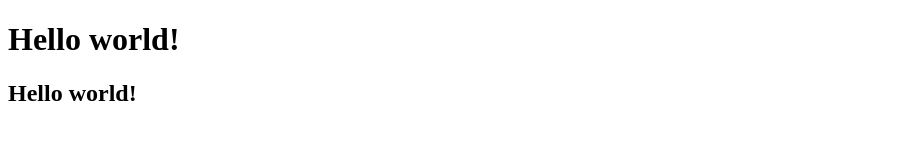
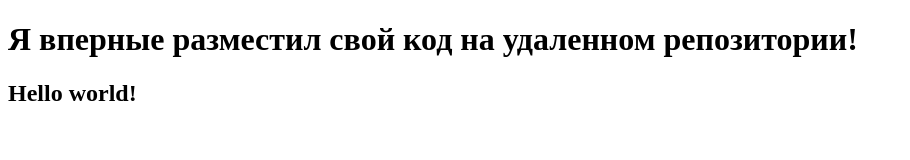
Before and after one commit to aksenov7667/test_repo, a plain HTML site: page index.html in a window 1280 px wide. Shown: the whole page, without its empty margins (0-910 px from the left). Drawn offline with Linux system fonts and the light colour scheme.

Commit message:
New commit

```diff
--- a/index.html
+++ b/index.html
@@ -3,10 +3,10 @@
 <head>
     <meta charset="UTF-8">
     <meta name="viewport" content="width=device-width, initial-scale=1.0">
-    <title>Document</title>
+    <title>New rit project</title>
 </head>
 <body>
-    <h1>Hello world!</h1>
+    <h1>Я вперные разместил свой код на удаленном репозитории!</h1>
     <h2>Hello world!</h2>
 </body>
 </html>
```
